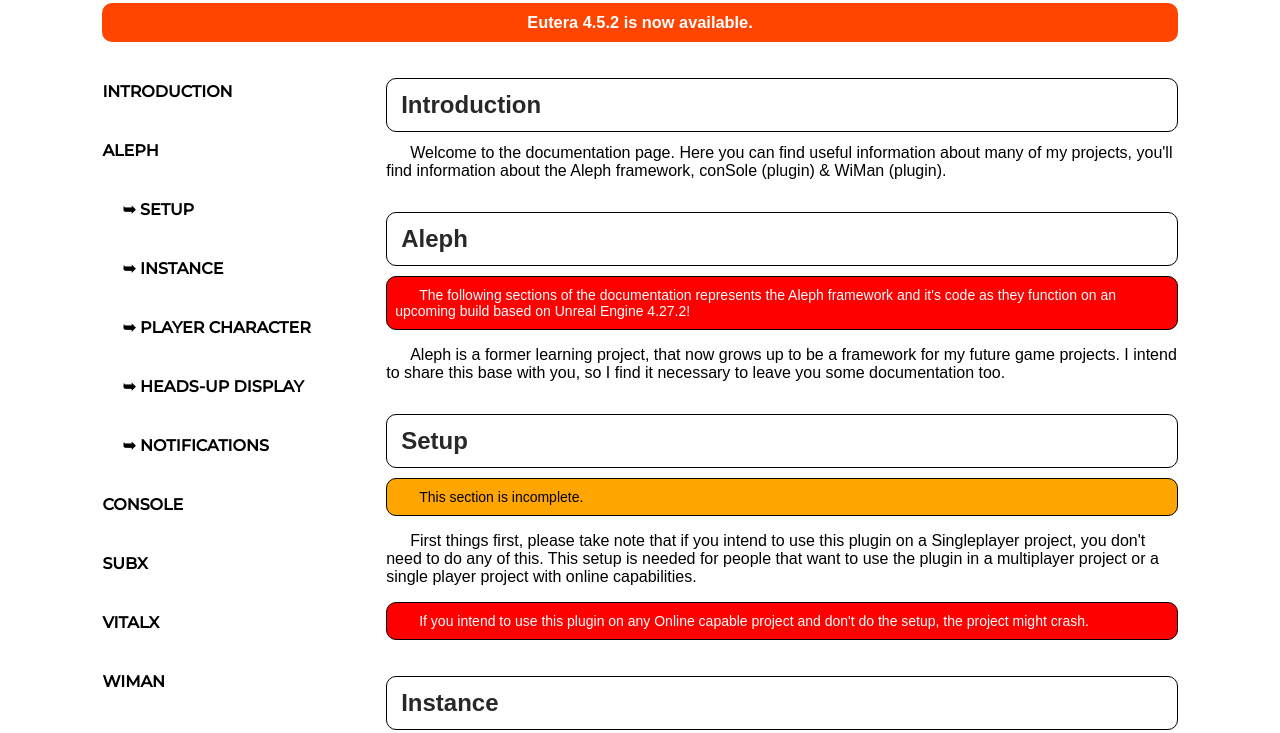
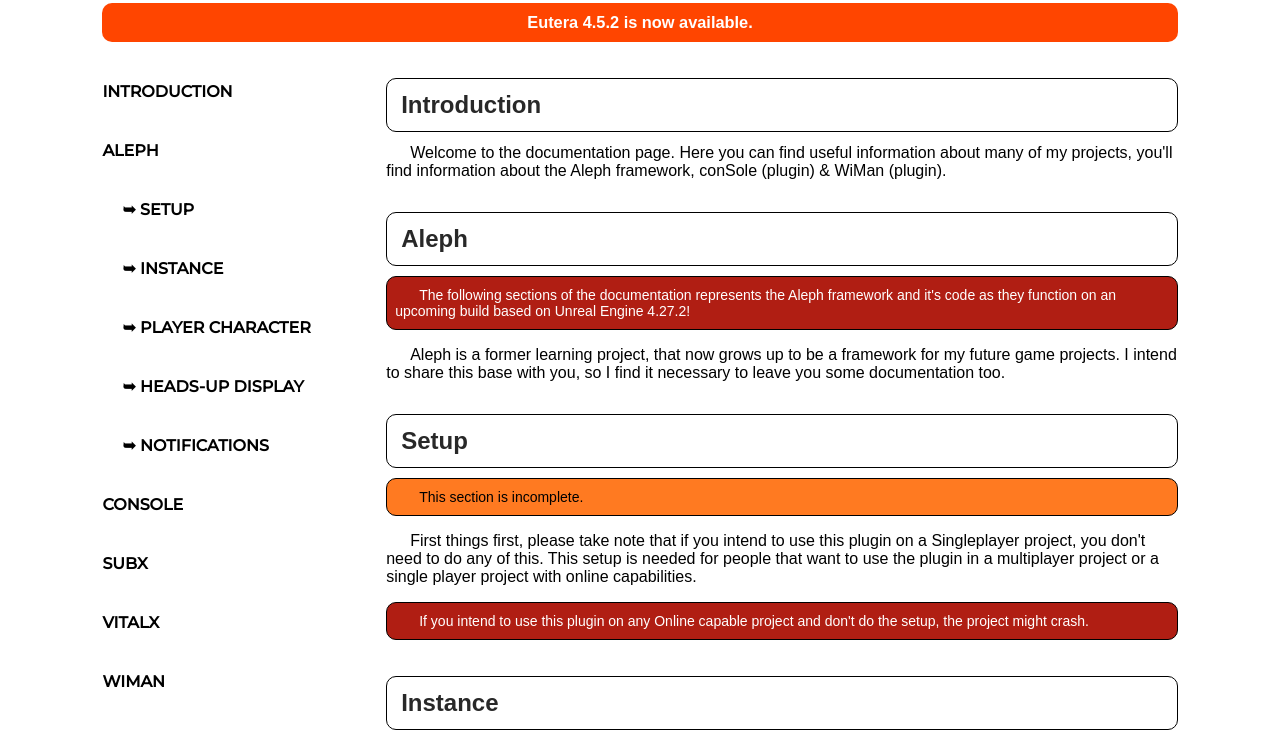
Before and after one commit to bruhitsmeray/revamp-docs, a plain HTML site: page index.html in a window 1280 px wide. Shown: the part 67-800 px from the top of the page. Drawn offline with Linux system fonts and the light colour scheme; a script that the page names is missing.

Commit message:
June 24th, 2022
- Update content.css

```diff
--- a/styles/content.css
+++ b/styles/content.css
@@ -66,7 +66,7 @@ body.dark .content{
 }
 
 .low-warning{
-    background-color: orange;
+    background-color: #ff7a21;
     border: 1px solid black;
     border-radius: 10px;
     color: black;
@@ -77,7 +77,7 @@ body.dark .content{
 }
 
 .high-warning{
-    background-color: red;
+    background-color: #b01e13;
     border: 1px solid black;
     border-radius: 10px;
     color: white;
```
